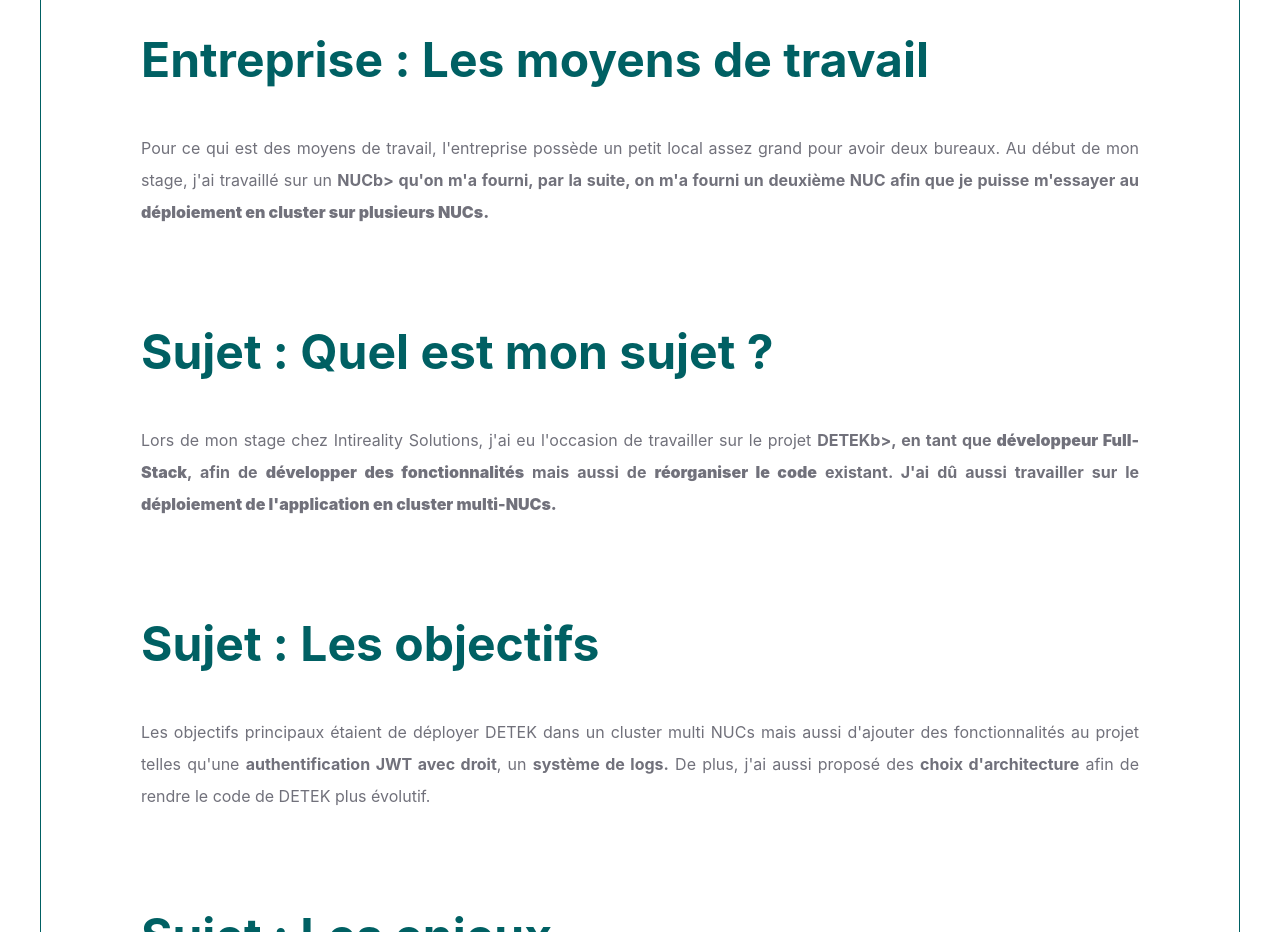
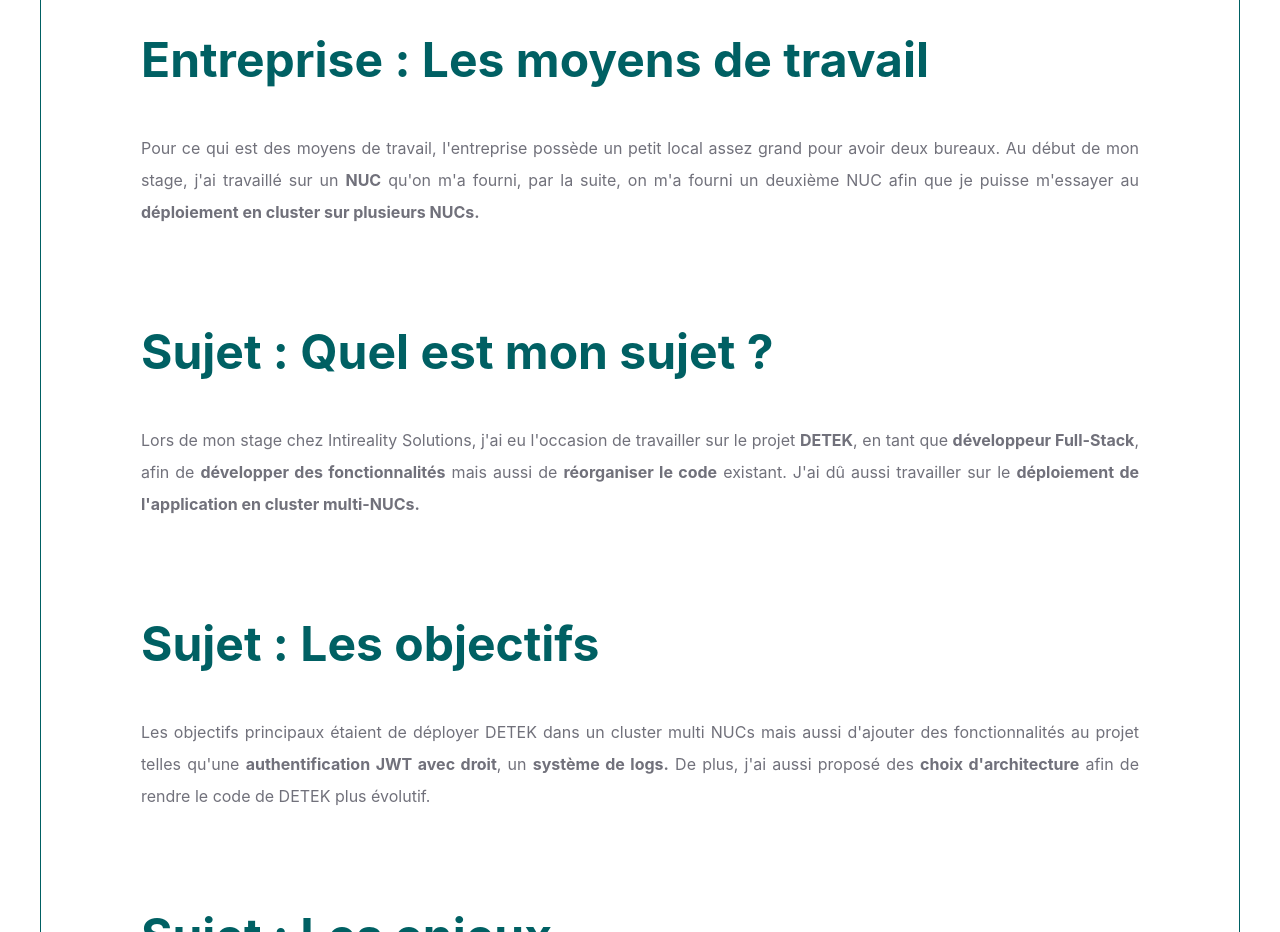
Before and after one commit to SpicyFire21/portofolio-stage-but2, a Vue app: page / in a window 1280 px wide. Shown: the part 1260-2192 px from the top of the page. Built offline with nearby package versions, Linux system fonts and the light colour scheme.

Commit message:
fix: correction du texte

```diff
--- a/src/Views/HomeView.vue
+++ b/src/Views/HomeView.vue
@@ -28,14 +28,14 @@
     <Section
         title="Entreprise : Les moyens de travail"
         subtitle=""
-        :text="`Pour ce qui est des moyens de travail, l'entreprise possède un petit local assez grand pour avoir deux bureaux. Au début de mon stage, j'ai travaillé sur un <b>NUC</>b> qu'on m'a fourni, par la suite, on m'a fourni un deuxième NUC afin que je puisse m'essayer au <b>déploiement en cluster sur plusieurs NUCs.<b>`"
+        :text="`Pour ce qui est des moyens de travail, l'entreprise possède un petit local assez grand pour avoir deux bureaux. Au début de mon stage, j'ai travaillé sur un <b>NUC</b> qu'on m'a fourni, par la suite, on m'a fourni un deuxième NUC afin que je puisse m'essayer au <b>déploiement en cluster sur plusieurs NUCs.</b>`"
         :image="[]"
     ></Section>
 
     <Section
         title="Sujet : Quel est mon sujet ?"
         subtitle=""
-        :text="`Lors de mon stage chez Intireality Solutions, j'ai eu l'occasion de travailler sur le projet <b>DETEK</>b>, en tant que <b>développeur Full-Stack</b>, afin de <b>développer des fonctionnalités</b> mais aussi de <b>réorganiser le code</b> existant. J'ai dû aussi travailler sur le <b>déploiement de l'application en cluster multi-NUCs.</b>`"
+        :text="`Lors de mon stage chez Intireality Solutions, j'ai eu l'occasion de travailler sur le projet <b>DETEK</b>, en tant que <b>développeur Full-Stack</b>, afin de <b>développer des fonctionnalités</b> mais aussi de <b>réorganiser le code</b> existant. J'ai dû aussi travailler sur le <b>déploiement de l'application en cluster multi-NUCs.</b>`"
         :image="[]"
     ></Section>
 
```
